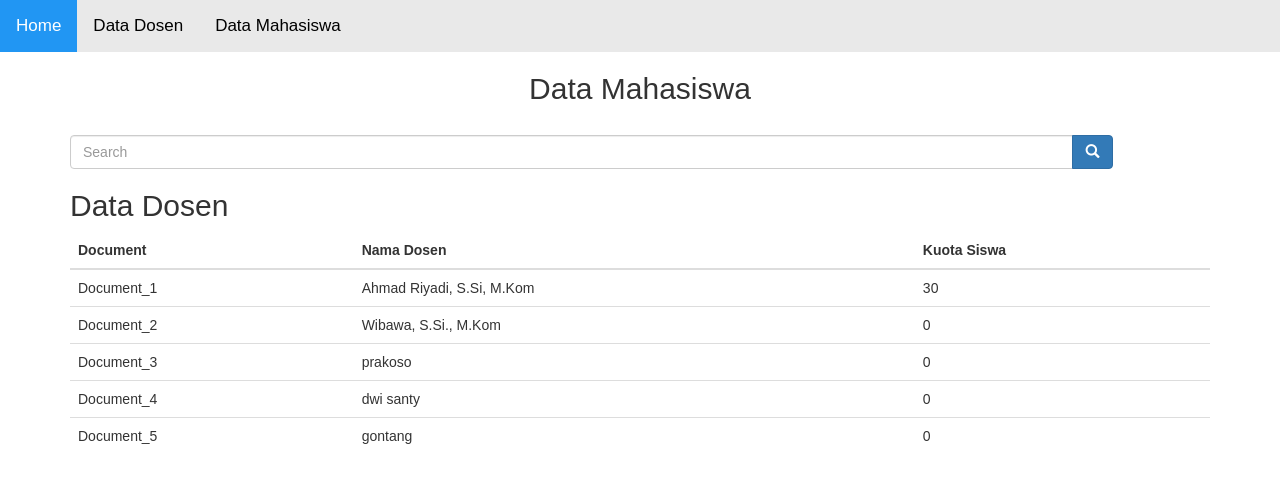
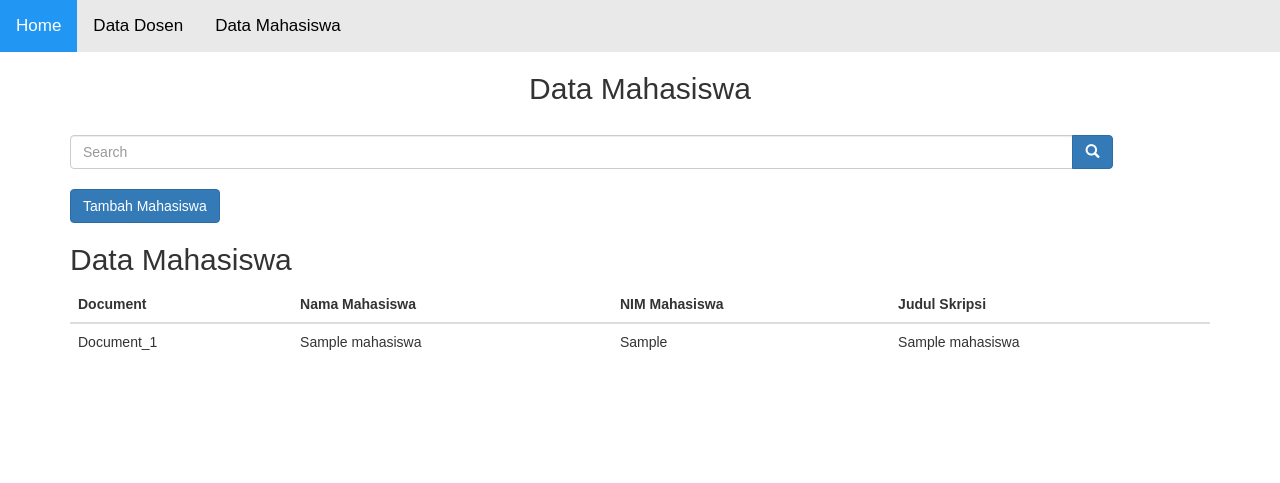
Before and after one commit to GontangRagilPrakasa/Vector-Space-Model-Penentuan-Dosen-Pembimbing-Skripsi-PGRI, a Flask app: page /data-mahasiswa in a window 1280 px wide. Shown: the top 483 px of the page. Run offline with Flask 2, Linux system fonts and the light colour scheme; data comes from the database, SQL or seed files in the repository; tables that the repository leaves empty or names only in its code hold one stand-in row (values such as "Sample post"); parts of the project's set-up code (start-up, migrations or seed data) failed here and were passed over; some libraries are stand-ins or nearby versions.

Commit message:
add tambah mahasiswa

```diff
--- a/app/controller/AppController.py
+++ b/app/controller/AppController.py
@@ -1,4 +1,4 @@
-from flask import request, jsonify, flash
+from flask import request, jsonify, flash, url_for, redirect
 from app import app
 from app.module.Engine import Engine, preprocess
 from app.module.Query import read_all, read_with_params, insert, read_one
@@ -65,6 +65,7 @@ def proses_tambah_dosen():
     last_id = read_one('SELECT id FROM mst_dosen ORDER BY id DESC LIMIT 1')
     insert_data_dosen = """INSERT INTO mst_dosen (id, nama_dosen, jumlah_pengajar, created_by, created_at)
                             VALUES (%s, %s, %s, %s, %s) """
+
     data_result = [(last_id[0]+1,nama_dosen,0,1,dt_string)]
     results = insert(insert_data_dosen,data_result)
     dosen = read_with_params('SELECT id FROM mst_dosen WHERE nama_dosen = %s',(nama_dosen,))
@@ -84,22 +85,43 @@ def proses_tambah_dosen():
 
 @app.route('/data-mahasiswa')
 def data_mahasiswa():
-    search = " SELECT * FROM mst_dosen"
+    search = " SELECT * FROM mst_mahasiswa"
     results = read_all(search)
     simpan = []
     for i, doc in enumerate(results):
         document = "Document_{}".format(i + 1)
-        dosen = doc[1]
-        student = doc[2]
-        simpan.append((document,dosen,student))
+        nama_mahasiswa = doc[1]
+        nim = doc[2]
+        judul_skripsi = doc[3]
+        simpan.append((document,nama_mahasiswa,nim,judul_skripsi))
 
-    df = pd.DataFrame(simpan, columns=['Document','Nama Dosen','Kuota Siswa', ])
-    df.sort_values(by=['Kuota Siswa'], inplace=True, ascending=False)
+    df = pd.DataFrame(simpan, columns=['Document','Nama Mahasiswa','NIM Mahasiswa', 'Judul Skripsi', ])
     df = df.fillna(0)
     html = df.to_html(index= False,classes="table mb-0 border-0 table-responsive").replace('border="1"', "")
     return render_template('data-mahasiswa.html',
         tables=[html],
     )
+
+@app.route('/tambah-mahasiswa')
+def tambah_mahasiswa():
+    return render_template('tambah-mahasiswa.html')
+
+@app.route('/proses-tambah-mahasiswa', methods=['POST'])
+def proses_tambah_mahasiswa():
+    nama_mahasiswa      = request.form['nama_mahasiswa']
+    nim                 = request.form['nim']
+    judul_skripsi       = request.form['judul_skripsi']
+    now = datetime.now()
+    dt_string = now.strftime("%Y-%m-%d %H:%M:%S")
+    last_id = read_one('SELECT id FROM mst_mahasiswa ORDER BY id DESC LIMIT 1')
+    print(last_id)
+    insert_data_mahasiswa = """INSERT INTO mst_mahasiswa (id, nama_mahasiswa, nim, judul_skripsi, created_by, created_at)
+                            VALUES (%s, %s, %s, %s, %s, %s) """
+
+    data_result = [(last_id[0]+1,nama_mahasiswa,nim,judul_skripsi,1,dt_string)]
+    print(data_result)
+    results = insert(insert_data_mahasiswa,data_result)
+    return redirect('/data-mahasiswa')
 
 @app.route('/proses', methods=['POST','GET'])
 def proses():
--- a/app/templates/data-mahasiswa.html
+++ b/app/templates/data-mahasiswa.html
@@ -16,7 +16,9 @@
         </div>
       </div>
     </form>
-    <h2>Data Dosen</h2>
+    <br>
+    <a href="/tambah-mahasiswa" class="btn btn-primary">Tambah Mahasiswa</a>
+    <h2>Data Mahasiswa</h2>
     {% for table in tables %}
         {{ table|safe }}
     {% endfor %}
```
Also changed, not shown: app/templates/tambah-mahasiswa.html (added, +20 -0 lines).
